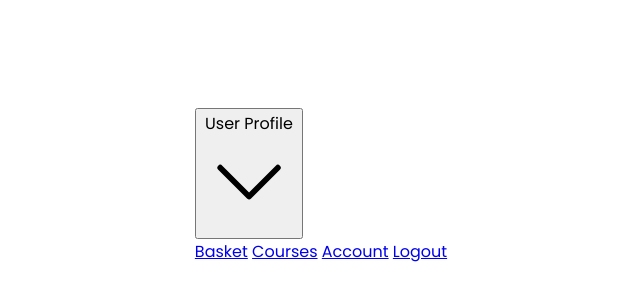
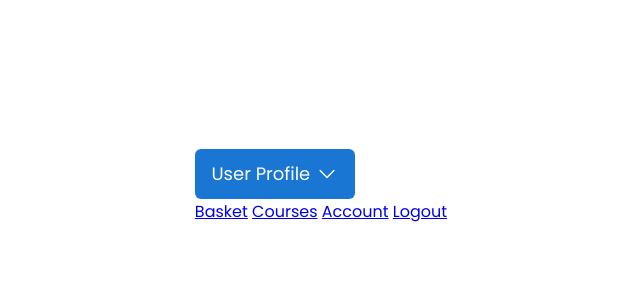
Before and after one commit to Douzandeh/Backward, a plain HTML site: page index.html in a window 1280 px wide. Shown: the part 214-514 px from the top of the page, without its empty margins (319-959 px from the left). Drawn offline with Linux system fonts and the light colour scheme.

Commit message:
CSS structure

```diff
--- a/Styles/app.css
+++ b/Styles/app.css
@@ -16,3 +16,30 @@ html {
     justify-content: center;
     min-height: 100vh;
   }
+
+  .dropdown{
+    position: relative;
+  }
+
+  .dropdown__btn{
+    display: flex;
+    align-items: center;
+    justify-content: center;
+    gap: 6px;
+    width: 160px;
+    height: 50px;
+    border-radius: 6px;
+    border: none;
+    outline: none;
+    background-color: #1976D2;
+    color: #fff;
+    cursor: pointer;
+    font-size: 18px;
+    transition: all 120ms ease-in 80ms;
+  }
+
+  .dropdown__btn svg{
+    width: 22px;
+    height: 22px;
+    transition: all 120ms ease-in 80ms;
+  }
```
